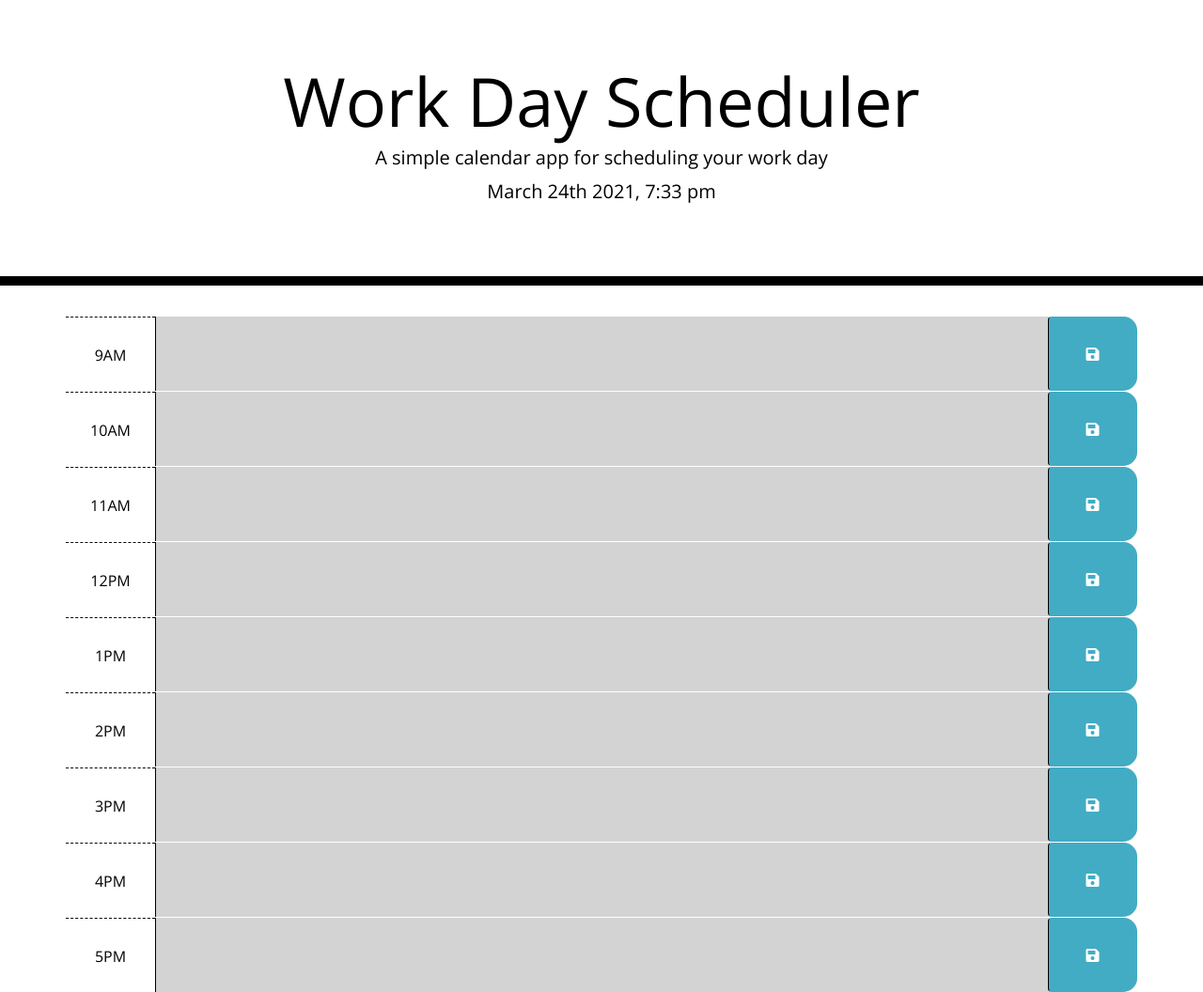
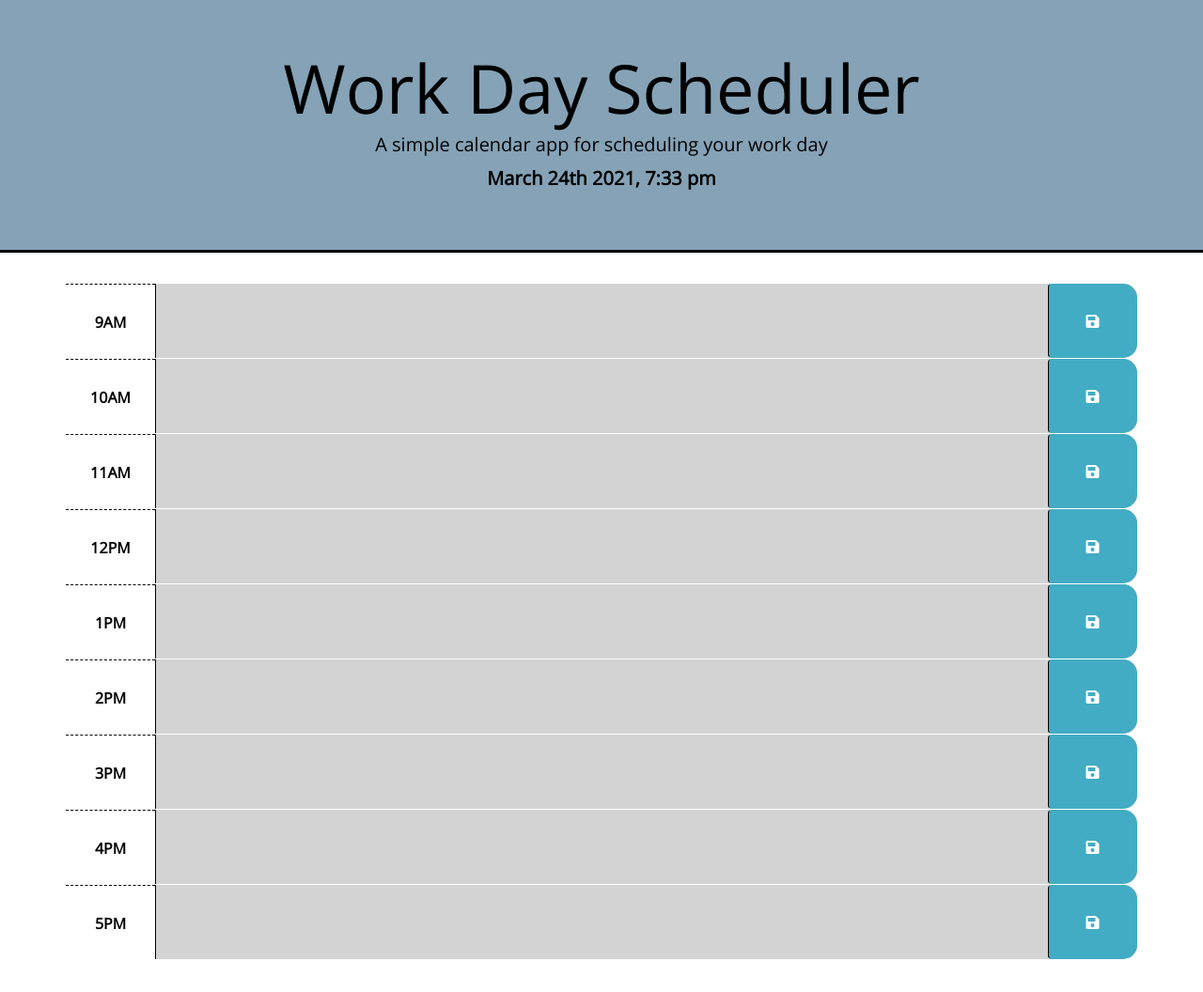
Before and after one commit to TatyanaYarush/work-day-scheduler, a plain HTML site: page index.html in a window 1280 px wide. Shown: the whole page at 94% size. After the commit the page ends 1021 px from the top, so only its background shows below. Drawn offline with nearby package versions, Linux system fonts and the light colour scheme.

Commit message:
changed style page

```diff
--- a/assets/style.css
+++ b/assets/style.css
@@ -15,10 +15,16 @@ body {
 
   .jumbotron {
     text-align: center;
-    background-color: transparent;
+    background-color: #85a2b6;
     color: black;
     border-radius: 0;
-    border-bottom: 10px solid black;
+    border-bottom: 3px solid black;
+    padding-top: 50px;
+    padding-bottom: 50px;
+  }
+
+  #currentDay {
+    font-weight: bold;
   }
 
   .description {
@@ -40,6 +46,7 @@ body {
     background-color: #ffffff;
     color: #000000;
     border-top: 1px dashed #000000;
+    font-weight: bold;
   }
 
   .past {
```
